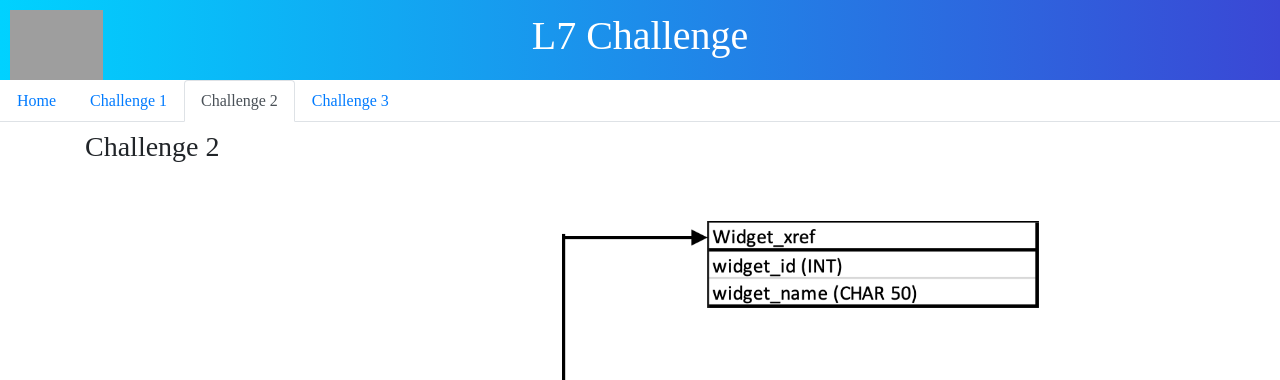
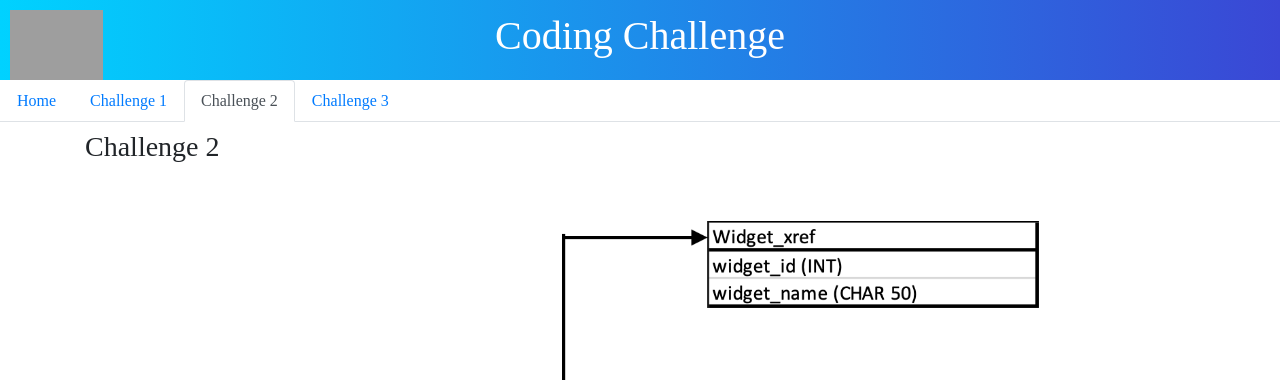
Before and after one commit to bensonmat8/SecretChallenge8, a Flask app: page /Challenge2 in a window 1280 px wide. Shown: the top 380 px of the page. Run offline with Flask 2, Linux system fonts and the light colour scheme; some libraries are stand-ins or nearby versions; grey boxes are pictures that could not be loaded.

Commit message:
Changing header

```diff
--- a/templates/base.html
+++ b/templates/base.html
@@ -49,7 +49,7 @@
     </style>
 <div class="header_">
     <div class="header-text">
-        <h1>L7 Challenge</h1>
+        <h1>Coding Challenge</h1>
     </div>
     <div style="position: absolute; top:10px; left: 10px;">
         <img src="https://wwwspennarecom.cdn.triggerfish.cloud/uploads/2015/08/Your-Logo-Here-Black-22.jpg"
```
